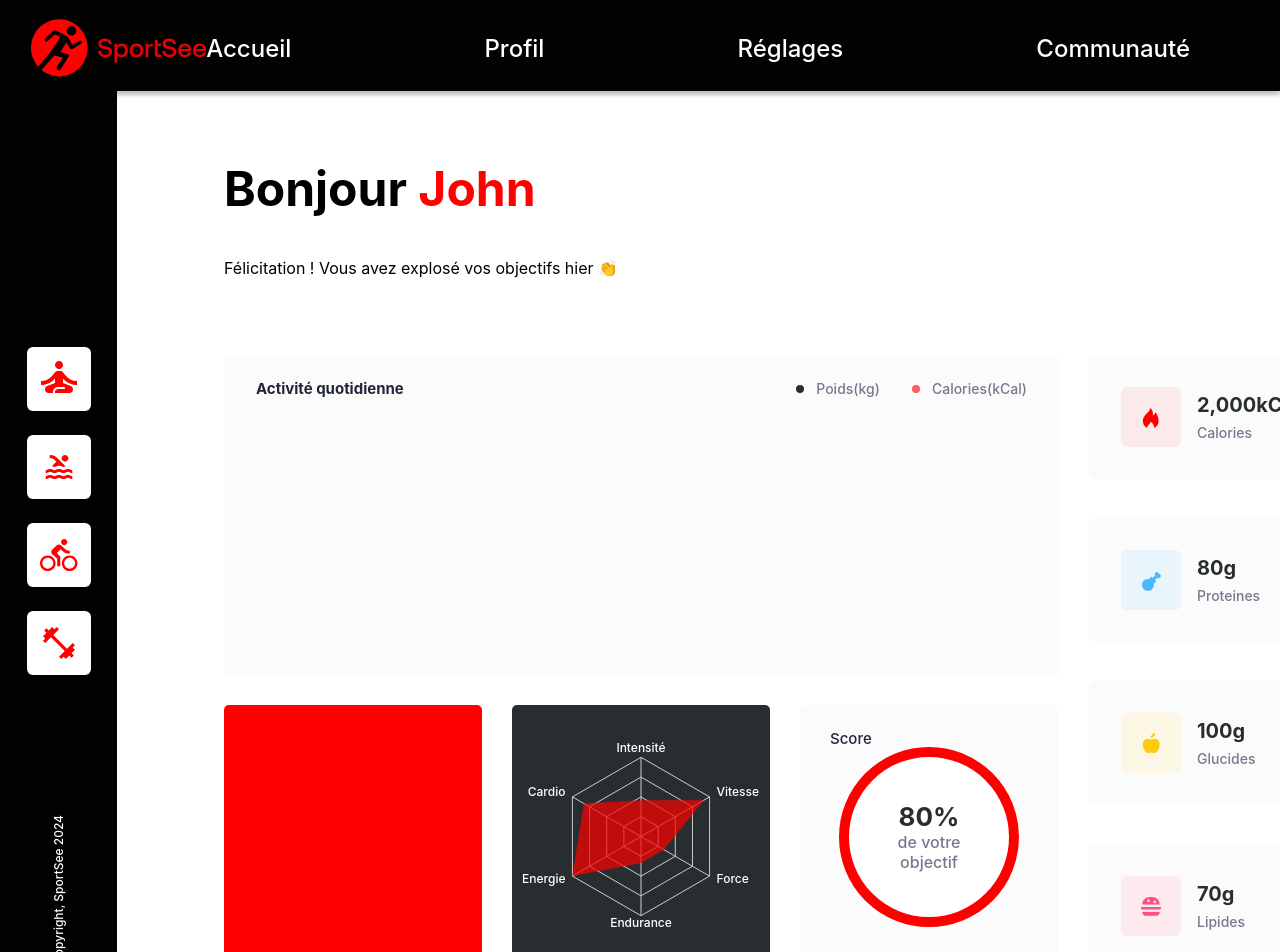
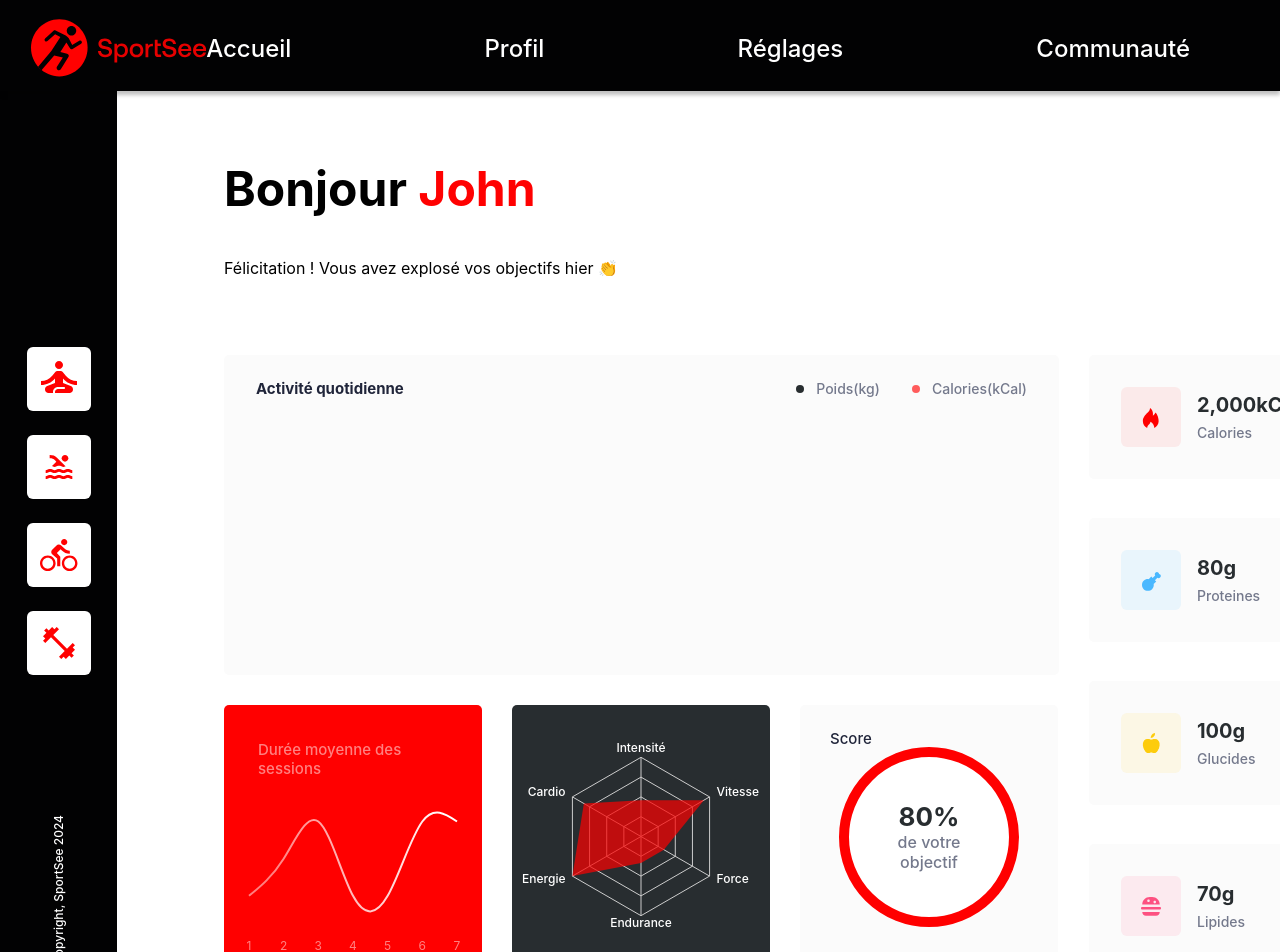
Before and after one commit to nicolasollier/sportsee, a React (Create React App) app: page / in a window 1280 px wide. Shown: the top 952 px of the page. Built offline with nearby package versions, Linux system fonts and the light colour scheme.

Commit message:
add custom cursor

```diff
--- a/src/components/Charts/Duration/Duration.jsx
+++ b/src/components/Charts/Duration/Duration.jsx
@@ -1,9 +1,71 @@
-import React from 'react';
-import styles from './Duration.module.scss';
+import React, { useState } from "react";
+import {
+  LineChart,
+  Line,
+  XAxis,
+  YAxis,
+  Tooltip,
+  ResponsiveContainer,
+} from "recharts";
+import styles from "./Duration.module.scss";
 
-const Duration = () => {
+const Duration = ({ data }) => {
+  const CustomCursor = (props) => {
+    const { width, height, points } = props;
+    return (
+      <rect
+        width={width}
+        height={height + 40}
+        x={points[0].x}
+        fill="rgba(0,0,0,0.1)"
+      />
+    );
+  };
+
   return (
     <div className={styles.duration}>
+      <h3>
+        Durée moyenne des <br /> sessions
+      </h3>
+      <ResponsiveContainer width="100%" height="100%">
+        <LineChart data={data}>
+          <Tooltip cursor={<CustomCursor />} />
+          <defs>
+            <linearGradient id="colorUv" x1="0" y1="0" x2="1" y2="0">
+              <stop offset="10%" stopColor="white" stopOpacity={0.5} />
+              <stop offset="95%" stopColor="white" stopOpacity={1} />
+            </linearGradient>
+          </defs>
+          <Line
+            type="natural"
+            dataKey="sessionLength"
+            stroke="url(#colorUv)"
+            strokeWidth={2}
+            dot={false}
+            activeDot={{
+              r: 5,
+              fill: "white",
+            }}
+          />
+          <YAxis
+            dataKey="sessionLength"
+            hide={true}
+            domain={["dataMin - 10", "dataMax + 30"]}
+          />
+          <XAxis
+            dataKey="day"
+            axisLine={false}
+            tickLine={false}
+            tick={{ fill: "white" }}
+            fontSize={12}
+            opacity={0.5}
+            padding={{
+              left: 20,
+              right: 20,
+            }}
+          />
+        </LineChart>
+      </ResponsiveContainer>
     </div>
   );
 };
--- a/src/components/Charts/Duration/Duration.module.scss
+++ b/src/components/Charts/Duration/Duration.module.scss
@@ -1,7 +1,19 @@
 .duration {
+  position: relative;
   grid-column: span 4;
   width: 258px;
   height: 263px;
   border-radius: 5px;
   background-color: #FF0000;
+
+  h3 {
+    position: absolute;
+    top: 20px;
+    left: 34px;
+    color: #FFF;
+    font-size: 15px;
+    font-style: normal;
+    font-weight: 500;
+    opacity: 0.5;
+  }
 }
--- a/src/components/Charts/Performances/Performances.jsx
+++ b/src/components/Charts/Performances/Performances.jsx
@@ -10,13 +10,13 @@ import {
 import { formatUserPerformances } from "../../../services/dataFormat.service";
 import styles from "./Performances.module.scss";
 
-const Performances = ({ datas }) => {
-  datas = formatUserPerformances(datas);
+const Performances = ({ data }) => {
+  data = formatUserPerformances(data);
   return (
     <div className={styles.performances}>
       <ResponsiveContainer width='100%' height='100%'>
           <RadarChart
-            data={datas}
+            data={data}
             margin={{ top: 30, right: 30, bottom: 30, left: 30 }}
           >
             <PolarGrid />
--- a/src/views/Dashboard.jsx
+++ b/src/views/Dashboard.jsx
@@ -45,8 +45,8 @@ const Dashboard = () => {
             <div>
               <DailyChart />
               <div className={styles.dashboard_bottom_row}>
-                <Duration />
-                <Performances datas={user.performance} />
+                <Duration data={user.averageSessions.sessions} />
+                <Performances data={user.performance} />
                 <Score score={formatUserScore(user.userInfos.score)} />
               </div>
             </div>
```
